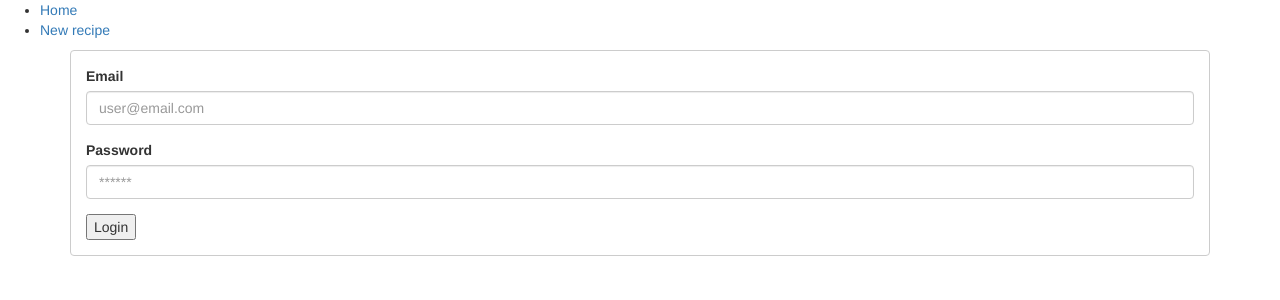
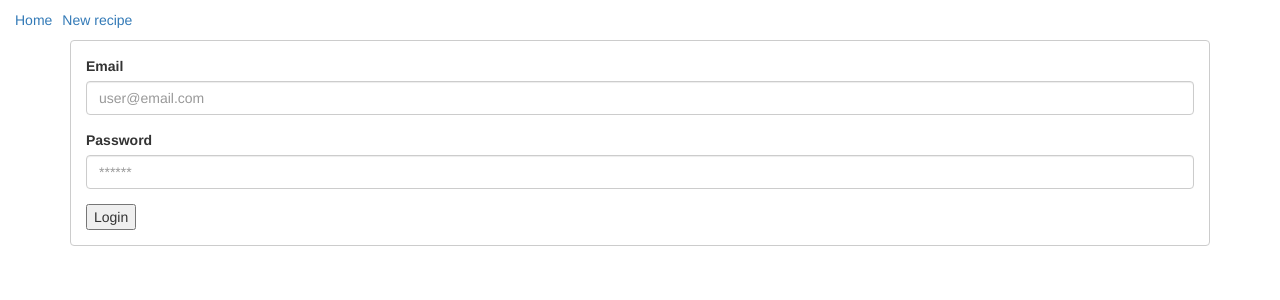
Before and after one commit to yehorDorosh/cook-book, an Angular app: page / in a window 1280 px wide. Shown: the top 300 px of the page. Built offline with nearby package versions, Linux system fonts and the light colour scheme; no server answers.

Commit message:
Styles for header

```diff
--- a/src/app/components/layout/header/header.component.html
+++ b/src/app/components/layout/header/header.component.html
@@ -1,11 +1,18 @@
-<header>
-  <nav>
+<header class="header">
+  <nav class="nav">
     <ul>
       <li><a routerLink="/">Home</a></li>
       <li><a routerLink="/new-recipe">New recipe</a></li>
     </ul>
   </nav>
   <div>
-    <button *ngIf="isLoggedIn" (click)="onLogout()">Logout</button>
+    <button
+      type="button"
+      class="btn btn-warning"
+      *ngIf="isLoggedIn"
+      (click)="onLogout()"
+    >
+      Logout
+    </button>
   </div>
 </header>
--- a/src/app/components/layout/header/header.component.scss
+++ b/src/app/components/layout/header/header.component.scss
@@ -0,0 +1,18 @@
+.header {
+  display: flex;
+  justify-content: space-between;
+  padding: 1rem;
+}
+
+.nav {
+  ul {
+    list-style: none;
+    display: flex;
+    margin: 0;
+    padding: 0;
+
+    li {
+      padding: 0 0.5rem;
+    }
+  }
+}
```
